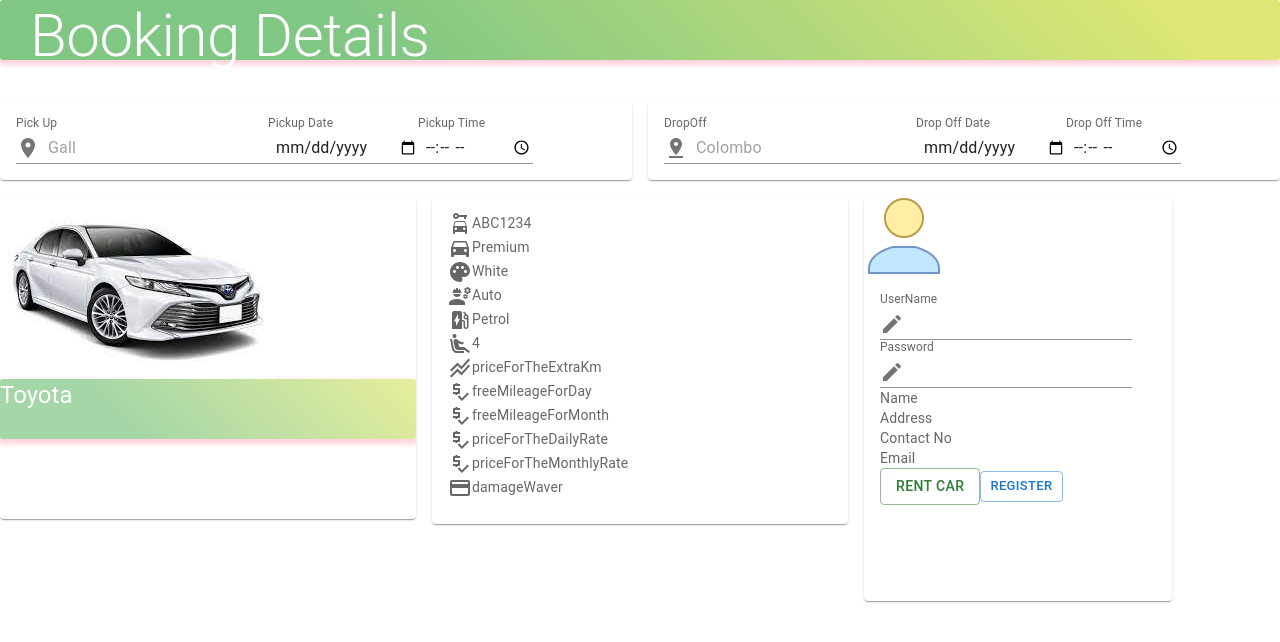
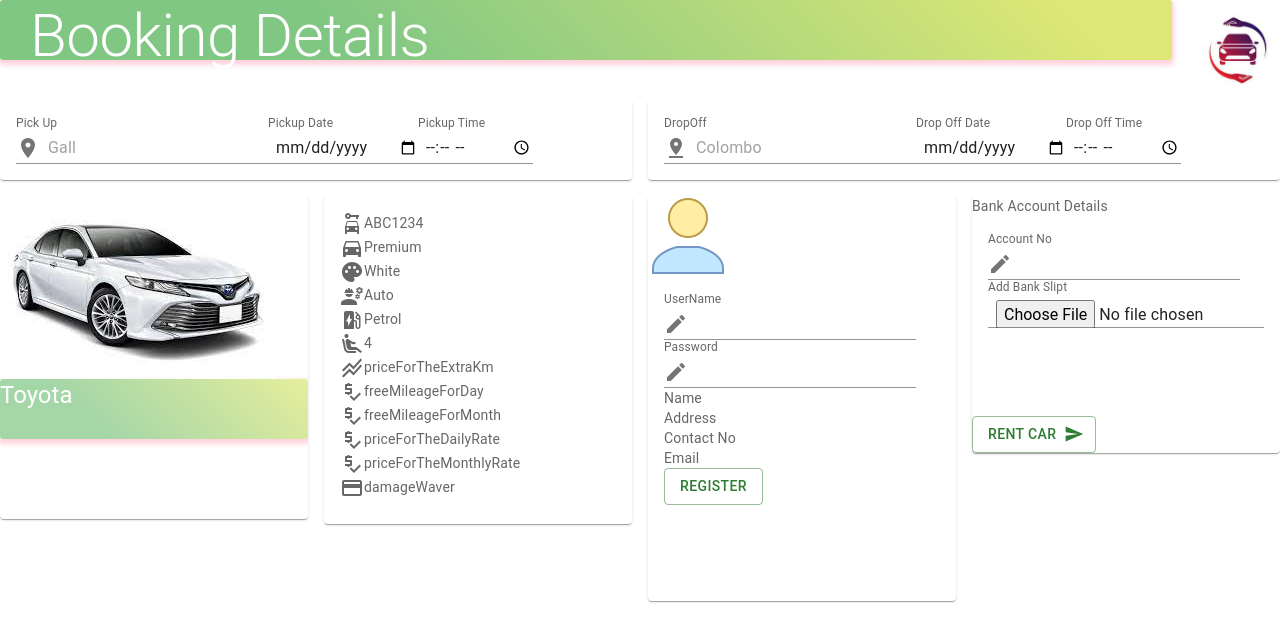
Before and after one commit to smartman1234/CarRentalSystemFrontEndReact, a React (Create React App) app: page /bookingDetails in a window 1280 px wide. Shown: the top 642 px of the page. Built offline with nearby package versions, Linux system fonts and the light colour scheme.

Commit message:
'addedPaymentToBookingDetail'

```diff
--- a/src/pages/BookingDetails/index.jsx
+++ b/src/pages/BookingDetails/index.jsx
@@ -8,8 +8,6 @@ import TextField from "@mui/material/TextField";
 import InputAdornment from "@mui/material/InputAdornment";
 import LocationOnIcon from '@mui/icons-material/LocationOn';
 import PinDropIcon from '@mui/icons-material/PinDrop';
-import AccessTimeIcon from '@mui/icons-material/AccessTime';
-import TodayIcon from '@mui/icons-material/Today';
 import prius from "../../assets/img/prius.jpg";
 import Typography from "@mui/material/Typography";
 import CarRentalIcon from '@mui/icons-material/CarRental';
@@ -22,13 +20,15 @@ import AirlineSeatReclineExtraIcon from '@mui/icons-material/AirlineSeatReclineE
 import StackedLineChartIcon from '@mui/icons-material/StackedLineChart';
 import PriceCheckIcon from '@mui/icons-material/PriceCheck';
 import user from "../../assets/img/user.png"
+import logo from "../../assets/img/carLogo.jpg"
 import Button from "@mui/material/Button";
 import {styleSheet} from "./style";
 import {withStyles} from "@mui/styles";
 import CreateIcon from '@mui/icons-material/Create';
 import {Link} from "react-router-dom";
-import UsersService from "../../services/UsersService";
-import BookingDetailService from "../../services/BookingDetailService";
+import Avatar from "@mui/material/Avatar";
+import Stack from "@mui/material/Stack";
+import SendIcon from '@mui/icons-material/Send';
 
 class BookingDetails extends Component {
     constructor(props) {
@@ -42,13 +42,34 @@ class BookingDetails extends Component {
         return (
 
             <Fragment>
-                <Typography variant="h2" className={classes.columnHeaderTitleContainer} sx={{mb: 5}}>Booking
-                    Details</Typography>
+
+                <Grid container className="pt-7" spacing={2}>
+
+                    <Grid item xs={11} sm={11} md={11} lg={11}>
+                        <Typography variant="h2" className={classes.columnHeaderTitleContainer} sx={{mb: 5}}>Booking
+                            Details
+                        </Typography>
+                    </Grid>
+                    <Grid item xs={1} sm={1} md={1} lg={1}>
+                            <Stack direction="row" spacing={2}>
+                                <Avatar
+                                    alt="Remy Sharp"
+                                    src={logo} alt=""
+                                    sx={{width: 100, height: 100}}
+                                />
+                            </Stack>
+
+                    </Grid>
+
+
+                </Grid>
+
                 <Grid container className="pt-7" spacing={2}>
 
                     <Grid item xs={6} sm={6} md={6} lg={6}>
                         <Card sx={{maxWidth: 750, maxHeight: 350}}>
                             <CardActionArea>
+
                                 {/*<Typography variant="h5" >Car Manage</Typography>*/}
                                 <CardContent>
                                     <TextField
@@ -65,6 +86,8 @@ class BookingDetails extends Component {
                                         }}
                                         variant="standard"
                                     />
+
+
                                     <TextField
                                         id="input-with-icon-textfield"
                                         label="Pickup Date"
@@ -153,8 +176,8 @@ class BookingDetails extends Component {
                     </Grid>
 
 
-                    <Grid item lg={4} md={4} sm={4} xm={4} >
-                        <Card sx={{maxWidth: 1750}} >
+                    <Grid item lg={3} md={3} sm={3} xm={3}>
+                        <Card sx={{maxWidth: 1750}}>
                             <CardActionArea sx={{mb: 9}}>
                                 <div sx={{maxWidth: 120}}>
                                     <img src={prius} alt=""/>
@@ -166,11 +189,11 @@ class BookingDetails extends Component {
                         </Card>
 
                     </Grid>
-                    <Grid item lg={4} md={4} sm={4} xm={4}>
+                    <Grid item lg={3} md={3} sm={3} xm={3}>
                         <Card sx={{maxWidth: 1750}}>
                             <CardActionArea>
                                 <div sx={{maxWidth: 120}}>
-                                    <CardContent >
+                                    <CardContent>
 
                                         <Typography variant="body2" color="text.secondary">
                                             <CarRentalIcon/>
@@ -271,15 +294,63 @@ class BookingDetails extends Component {
                                             Email
                                         </Typography>
 
-                                        <Grid sx={{maxWidth: 1750}}  >
-                                            <Button variant="outlined" color="success" >Rent Car</Button>
-                                            <Link to={"/User"} >
-                                                <Button size="small" color="primary" variant="outlined" >
+                                        <Grid sx={{maxWidth: 1750}}>
+                                            <Link to={"/User"}>
+                                                <Button variant="outlined" color="success">
                                                     Register
                                                 </Button>
                                             </Link>
                                         </Grid>
                                     </CardContent>
+                                </div>
+
+                            </CardActionArea>
+                        </Card>
+
+                    </Grid>
+
+                    <Grid item lg={3} md={3} sm={3} xm={3}>
+                        <Card sx={{maxWidth: 1750}}>
+                            <CardActionArea>
+                                <Typography variant="body2" color="text.secondary">
+                                    Bank Account Details
+                                </Typography>
+                                <div sx={{maxWidth: 5}}>
+                                    {/*<img src={user} alt=""/>*/}
+                                    <CardContent sx={{mb: 9}}>
+                                        <TextField
+                                            id="input-with-icon-textfield"
+                                            label="Account No"
+                                            InputProps={{
+                                                startAdornment: (
+                                                    <InputAdornment position="start">
+                                                        <CreateIcon/>
+                                                    </InputAdornment>
+                                                ),
+                                            }}
+                                            variant="standard"
+                                        />
+
+                                        <Grid sx={{maxWidth: 1750}}>
+                                            <TextField
+                                                id="input-with-icon-textfield"
+                                                label="Add Bank Slipt"
+                                                type={'file'}
+                                                InputProps={{
+                                                    startAdornment: (
+                                                        <InputAdornment position="start">
+
+                                                        </InputAdornment>
+                                                    ),
+                                                }}
+                                                variant="standard"
+                                            />
+
+                                        </Grid>
+                                    </CardContent>
+
+                                    <Button variant="outlined" color="success" type={'file'} endIcon={<SendIcon />}>Rent Car</Button>
+
                                 </div>
 
                             </CardActionArea>
```
Also changed, not shown: src/assets/img/carLogo.jpg (added).
